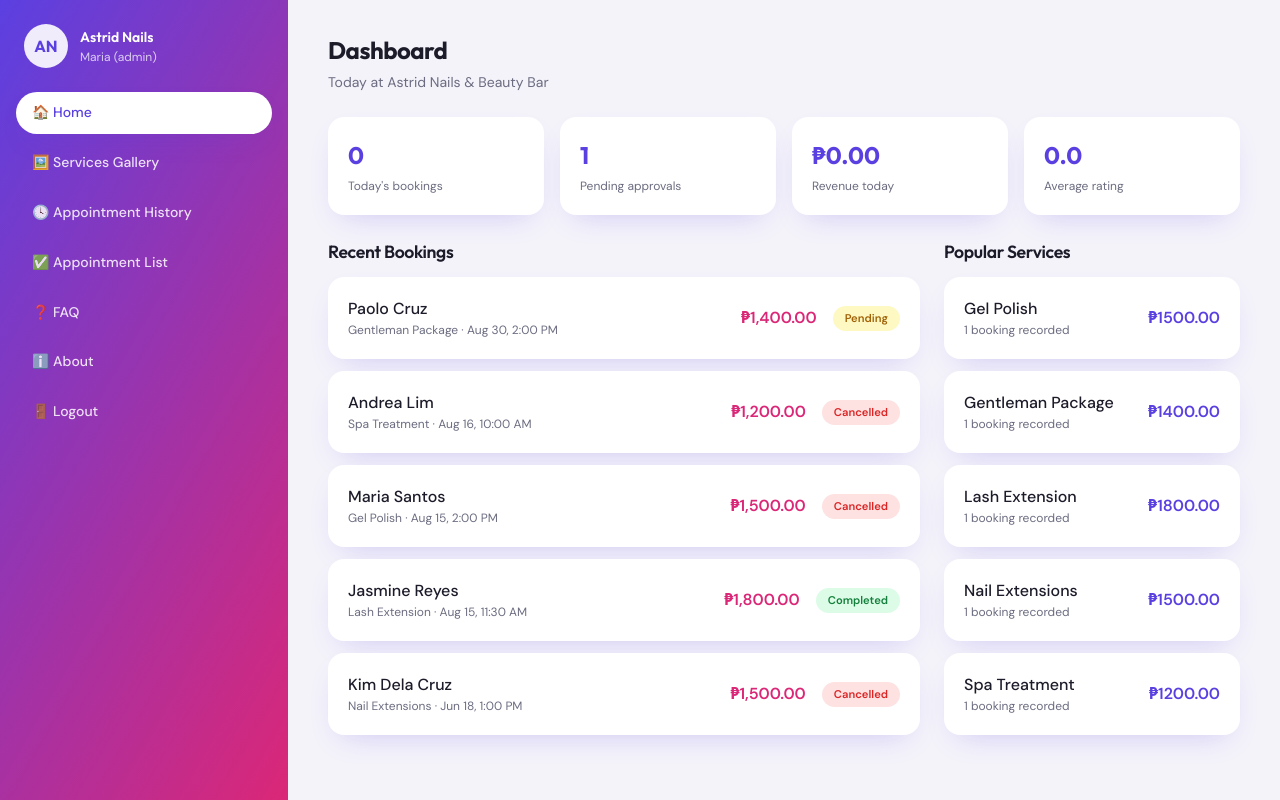
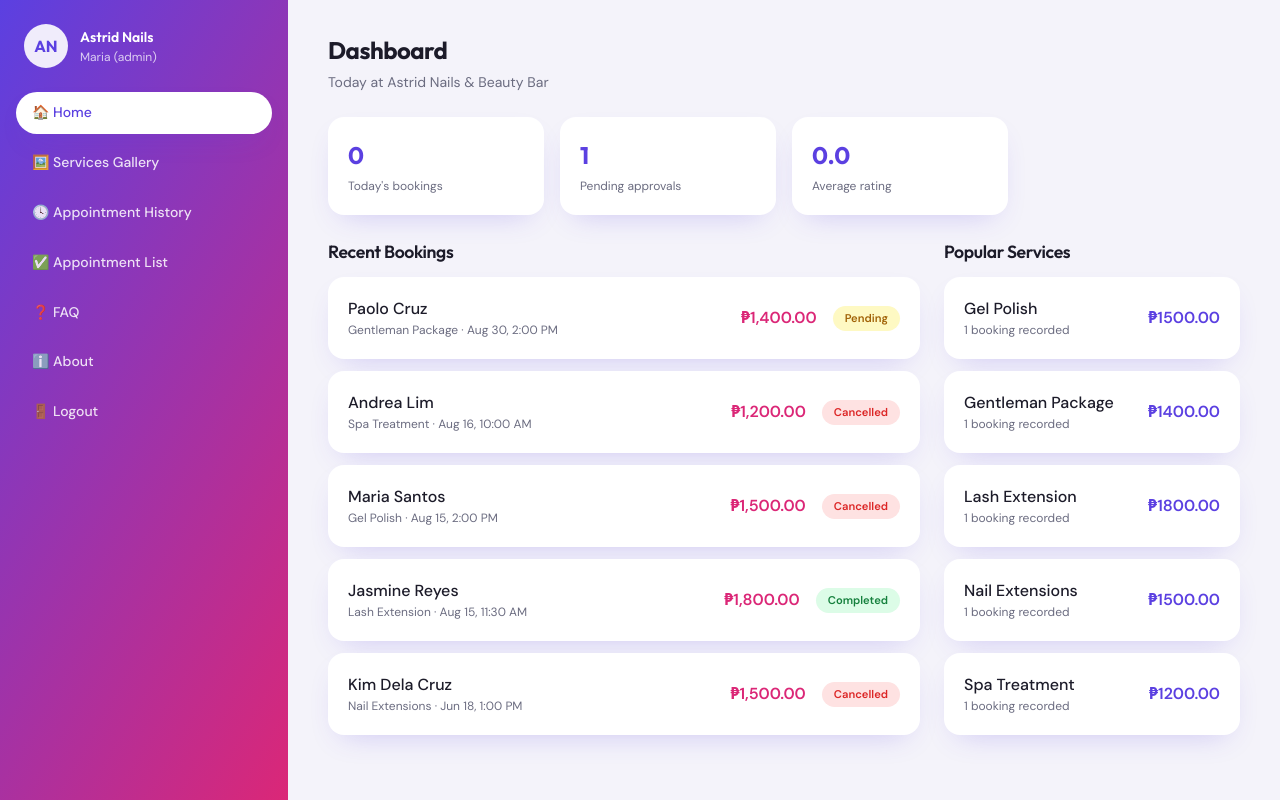
Before and after one commit to FrancisGiann/LuxeGlow, a PHP site: page /admin_dashboard.php in a window 1280 px wide. Run offline with PHP 8.4, Linux system fonts and the light colour scheme; a user stored in the database is signed in; data comes from the database, SQL or seed files in the repository; data that the repository does not hold is empty.

Commit message:
restrict revenue stat card visibility to Super Admin role in admin portal

```diff
--- a/assets/js/admin-page/admin.js
+++ b/assets/js/admin-page/admin.js
@@ -146,19 +146,21 @@ function renderDashboard() {
     .filter((b) => b.status !== "Cancelled")
     .reduce((sum, b) => sum + b.price, 0);
 
-  const statValues = document.querySelectorAll(".stat-value");
-  if (statValues.length >= 3) {
-    statValues[0].textContent = todaysBookings.length;
-    statValues[1].textContent = pendingApprovals.length;
-    statValues[2].textContent = peso(revenueToday);
-  }
+  const todaysBookingsEl = document.getElementById("statTodaysBookings");
+  const pendingApprovalsEl = document.getElementById("statPendingApprovals");
+  const revenueTodayEl = document.getElementById("statRevenueToday");
+  const avgRatingEl = document.getElementById("statAvgRating");
+
+  if (todaysBookingsEl) todaysBookingsEl.textContent = todaysBookings.length;
+  if (pendingApprovalsEl) pendingApprovalsEl.textContent = pendingApprovals.length;
+  if (revenueTodayEl) revenueTodayEl.textContent = peso(revenueToday);
 
   // Fetch real average rating from database
   fetch("includes/reviews/list.php?limit=1")
     .then((r) => r.json())
     .then((d) => {
-      if (d.success && d.stats && statValues.length >= 4) {
-        statValues[3].textContent = d.stats.average_rating > 0 ? d.stats.average_rating.toFixed(1) : "0.0";
+      if (d.success && d.stats && avgRatingEl) {
+        avgRatingEl.textContent = d.stats.average_rating > 0 ? d.stats.average_rating.toFixed(1) : "0.0";
       }
     })
     .catch(() => {});
--- a/includes/admin-page/home_overview.php
+++ b/includes/admin-page/home_overview.php
@@ -1,3 +1,6 @@
+<?php
+$isSuperAdmin = ($_SESSION['admin_role'] ?? '') === 'Super Admin';
+?>
 <section class="admin-page admin-page--home">
   <div class="page-header">
     <div>
@@ -7,10 +10,12 @@
   </div>
 
   <div class="stat-grid">
-    <div class="card"><p class="stat-value">12</p><p class="stat-label">Today's bookings</p></div>
-    <div class="card"><p class="stat-value">3</p><p class="stat-label">Pending approvals</p></div>
-    <div class="card"><p class="stat-value">₱18,400.00</p><p class="stat-label">Revenue today</p></div>
-    <div class="card"><p class="stat-value">4.9</p><p class="stat-label">Average rating</p></div>
+    <div class="card"><p class="stat-value" id="statTodaysBookings">0</p><p class="stat-label">Today's bookings</p></div>
+    <div class="card"><p class="stat-value" id="statPendingApprovals">0</p><p class="stat-label">Pending approvals</p></div>
+    <?php if ($isSuperAdmin): ?>
+      <div class="card"><p class="stat-value" id="statRevenueToday">₱0.00</p><p class="stat-label">Revenue today</p></div>
+    <?php endif; ?>
+    <div class="card"><p class="stat-value" id="statAvgRating">0.0</p><p class="stat-label">Average rating</p></div>
   </div>
 
   <div class="dashboard-grid">
```
